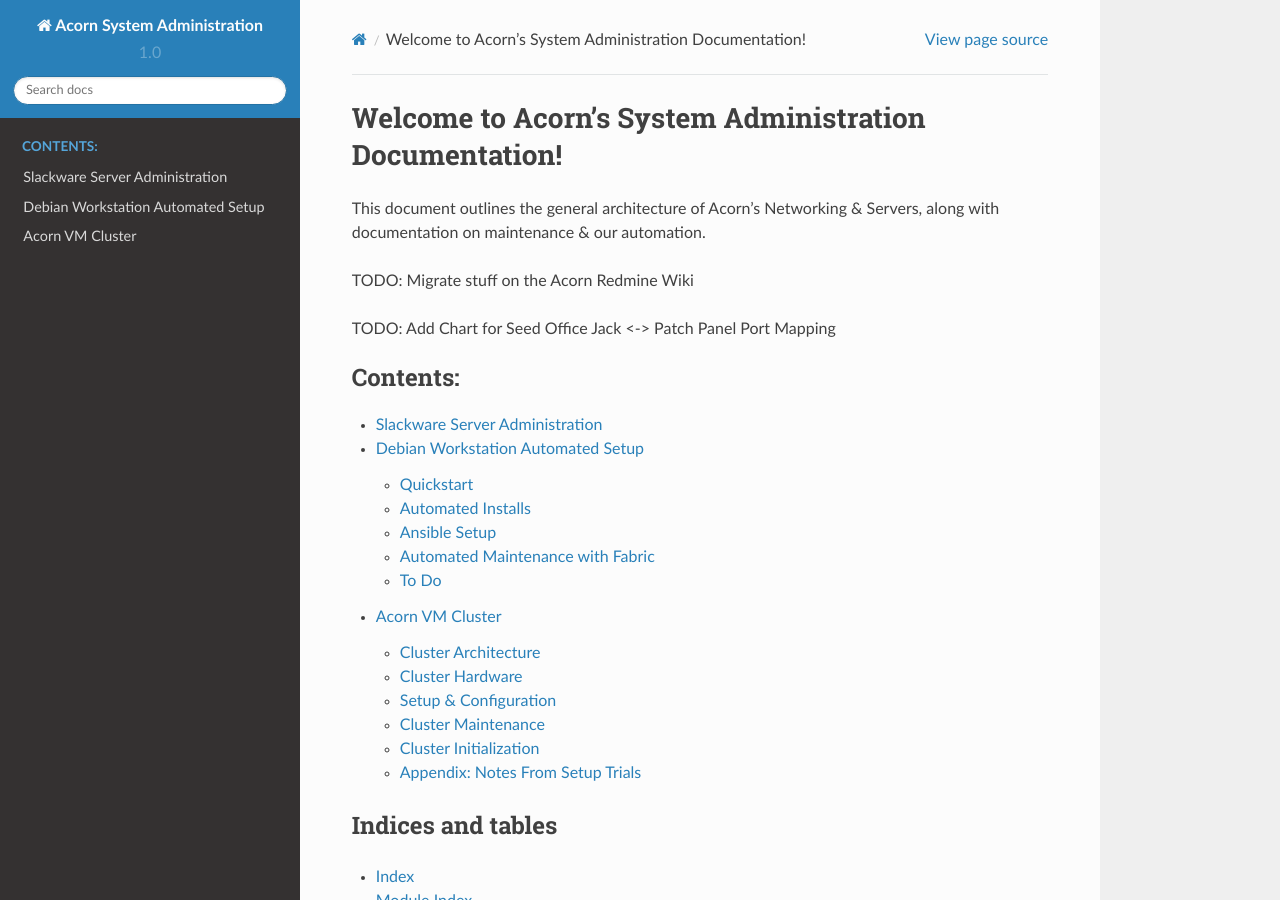
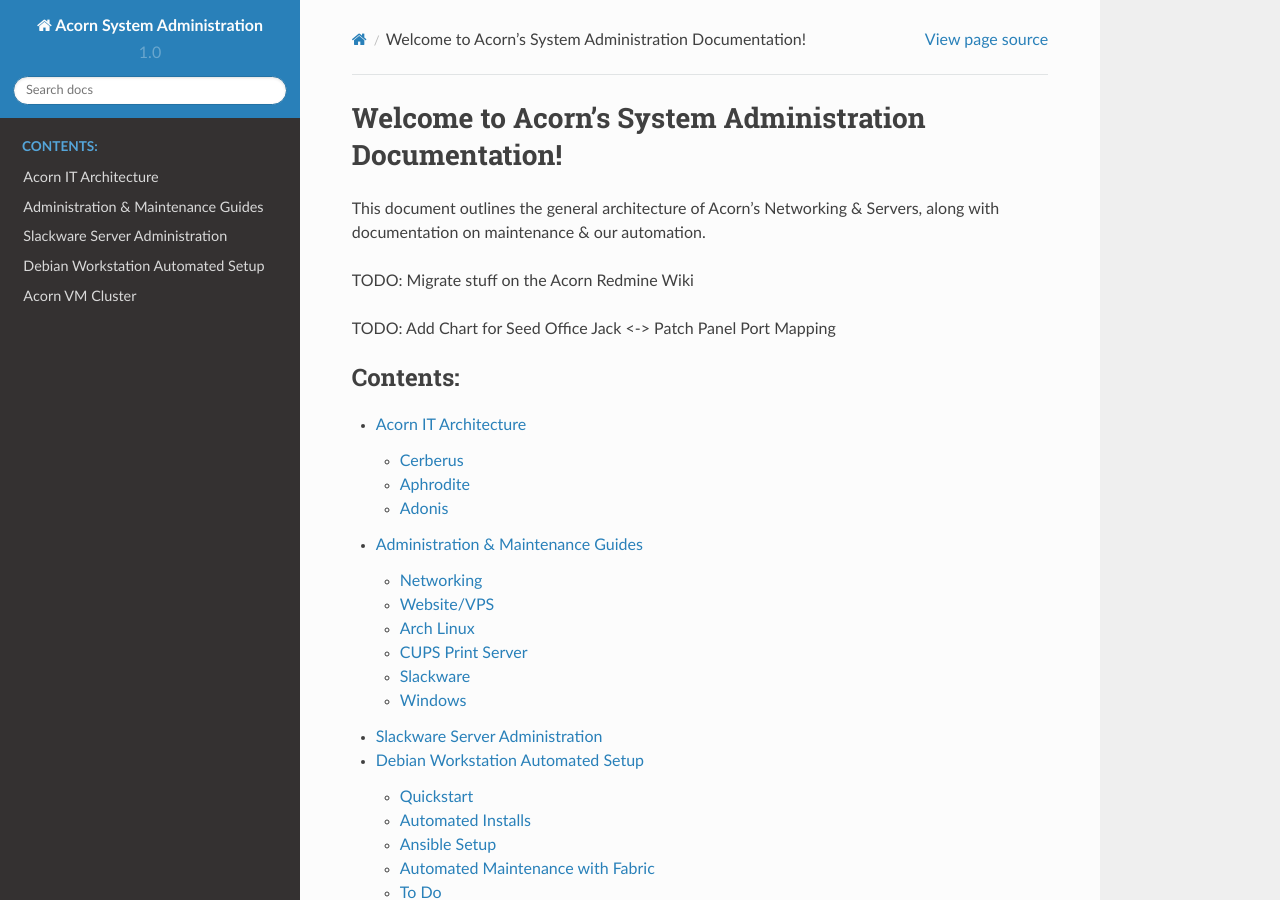
Before and after one commit to prikhi/sysadmintools, a Sphinx documentation site: the page built from docs/source/index.rst, in a window 1280 px wide and 900 px high. Built offline with Sphinx 7.4.7 and the Read the Docs theme 2.0.0, drawn with Linux system fonts in a browser that asks for light colours; some of the changed lines change nothing that is shown.

Commit message:
docs: Add Architecture Section & Migrate Guides From Wiki

```diff
--- /dev/null
+++ b/docs/source/architecture.rst
@@ -0,0 +1,78 @@
+=====================
+Acorn IT Architecture
+=====================
+
+
+Our local network is run on a 10Gb/s switch that splits out to 1Gb ethernet
+connections. Additional buildings are connected via ENH202 wifi bridges.
+
+Our internet connection runs at a dedicated 3Mb/s with a burst of up to 10Mb/s.
+
+Our router is called ``Cerberus`` - it runs FreeBSD and runs the Packet Filter
+firewall, NAT, DHCP, BIND DNS, Samba WINS, & a Squid Web Proxy.
+
+Our servers runs Slackware Linux - we have ``Vishnu``, our Database server,
+``Aphrodite``, our general server, & ``Adonis``, our backup server.
+
+Vishnu contains our Business files & is backed up hourly, daily, monthly, &
+yearly to both Adonis & Aphrodite.
+
+Aphrodite holds our Community & Personal files & is backed up daily, monthly, &
+yearly to Adonis.
+
+We currently have one public Linux workstation, ``SewingMachine``, that runs
+Debian & KDE - but the setup has been automated to make it easier to expand.
+
+
+Cerberus
+========
+
+Cerberus is our router that runs FreeBSD, serves ``.acorn`` DNS requests,
+provides DHCP & WINS, & caches HTTP requests.
+
+There's a guide available from the terminal, SSH into cerberus, then run
+``cerberus_help`` for a long guide & ``cerberus_quick`` for a quick reference
+of config files & useful commands.
+
+TODO: Move that documentation over here!
+
+There are a couple of bandwidth graphs:
+
+* Live Usage graph: http://cerberus.acorn:667
+* Longer per-host graph: http://cerberus.acorn/bandwidth
+* Live User per-host graph: run ``sudo iftop``
+
+These links might be helpful:
+
+* FreeBSD Handbook: http://www.freebsd.org/doc/en_US.ISO8859-1/books/handbook/
+* PF Docs: http://www.openbsd.org/faq/pf/index.html
+* Firewalling with PF: http://home.nuug.no/~peter/pf/en/index.html
+* Newbie Guide for PF on OpenBSD: http://www.thedeepsky.com/howto/newbie_pf_guide.php
+* TCP/IP Primer: http://www.ipprimer.com/
+
+TODO: Add maintenance documentation: adding static ips, killing someones internet
+
+TODO: Buy a server w/ a lotta ram, ssd, & a 10Gb nic and replace cerberus
+
+
+Aphrodite
+=========
+
+Aphrodite is a general-purpose Slackware server that runs the following services:
+
+* **cups** - Print Server running at http://printers.acorn
+* **http** - Apache webserver serving redmine to http://projects.acorn &
+  minecraft to http://minecraft.acorn
+* **samba** - Personal, Community, & Backup Windows Shares
+* **minecraft** - Minecraft 1.7.2 Server at ``minecraft.acorn``
+* **murmur** - Chat/VoIP server at ``chat.acorn``, port ``64738``.
+* **moinmoin** - Wiki server running at http://wiki.acorn
+* **AcornAccounting** - Custom accounting software running at http://accounting.acorn
+* **zabbix** - Network/System Monitoring at http://monitor.acorn
+
+
+Adonis
+======
+
+Adonis is our Slackware backup server, that hosts daily, monthly, & yearly
+backups of the Business, Community, & Personal shares.
--- /dev/null
+++ b/docs/source/guides.rst
@@ -0,0 +1,540 @@
+===================================
+Administration & Maintenance Guides
+===================================
+
+
+.. contents::
+    :local:
+
+
+
+Networking
+==========
+
+Add or Modify DNS Entries
+-------------------------
+
+To add, edit, or delete the DNS entries for the ``.acorn`` domain, we use
+``nsupdate`` to send commands to the BIND server on Cerberus.
+
+You will need the keyname & secret for DNS updates from
+``/etc/namedb/named.conf``.
+
+.. code::
+
+    $ ssh admin@cerberus.acorn
+    $ nsupdate -y KEYNAME:KEYSECRET
+    > update add <Domain> <TTL> <Type> <Destination>
+    > send
+
+    # Adding a CNAME record
+    > update add projects.acorn 86400 CNAME aphrodite.acorn
+    > send
+
+    # Adding new A & PTR records
+    > update add allium.outdoor.acorn 86400 A 192.168.1.246
+    > update add 246.1.168.192.in-addr.arpa 86400 PTR allium.outdoor.acorn
+    > send
+
+    # Deleting A & PTR records
+    > update delete barn.outdoor.acorn A
+    > update delete 245.1.168.192.in-addr.arpa PTR
+    > send
+
+
+Switch Internet from CVALink to Telnes
+--------------------------------------
+
+When our main internet(from CVALink) is down, you can follow these directions
+to switch to our slower, backup internet(from Telnes).
+
+* Go to back of server rack.
+* Unplug black cable(labelled ``WAN``) from port 10 in 2nd patch panel(not the
+  switch) and plug it into the Ethernet ``P0`` port on the Telnes modem on
+  shelf at top of rack.
+* SSH into Cerberus, edit ``/etc/rc.conf``: ``sudo nano /etc/rc.conf``
+* Comment out the following lines by adding a # sign in front of them::
+
+      ifconfig_em1="inet 104.245.228.34 netmask 255.255.255.248"
+      defaultrouter="104.245.228.33"
+
+* Un-comment the Telnes lines by removing the leading # sign::
+
+    #ifconfig_em1="inet 208.46.125.98 netmask 255.255.255.248"
+    #defaultrouter="208.46.125.97"
+
+* You should now have something like this::
+
+    #ifconfig_em1="inet 104.245.228.34 netmask 255.255.255.248"
+    #defaultrouter="104.245.228.33"
+
+    ifconfig_em1="inet 208.46.125.98 netmask 255.255.255.248"
+    defaultrouter="208.46.125.97"
+
+* Save the file and exit.
+* Restart the network interfaces & routing service::
+
+    sudo service netif restart; sudo service routing restart
+
+
+You should now have a working connection, you can test it by pinging Google::
+
+    ping 8.8.8.8
+
+If there are still internet problems after following this procedure, it's
+highly likely that the Telnes connection is down as well.
+
+You should check the lights on the top of the modem, if they are all green
+there's a small chance the problem is with Cerberus.
+
+Test that by plugging the modem into a laptop instead of Cerberus and setting
+it to connect with the above static IP. If that doesn't work, or the lights
+aren't all green, call Telnes support - they will probably ask you to plug the
+modem directly into the internet box on the side of the Seed Office warehouse.
+
+
+Website/VPS
+==============
+
+Updating Wordpress
+------------------
+
+Backup the files & database first::
+
+    cp -r ~acorn/htdocs ~/acorn_wp_backup
+    mysqldump -u acorn acorn > ~/acorn_wp.sql
+
+Then `Log-In`_, visit the `Updates`_ page, and hit
+``Update``.
+
+Sometimes the ``reCAPTCHA`` plugin's API keys need to be re-entered. You can
+grab those from the `reCAPTCHA Admin`_ by logging in as
+``acorncommunity@gmail.com``.
+
+.. _Log-In:   http://www.acorncommunity.org/wp-login.php
+.. _Updates:  http://www.acorncommunity.org/wp-admin/update-core.php
+.. _reCAPTCHA Admin:    https://www.google.com/recaptcha/admin#site/319279143
+
+
+Importing Newsletter Emails
+---------------------------
+
+You can use this procedure if you have a list of emails you want to add to our
+newsletter.
+
+You'll need a text file containing the emails or a CSV file(without a header
+row) of ``Name,Email``.
+
+* Log in to our `Sendy server <https://sendy.southernexposure.com>`_.
+* Click the ``SESE Retail`` brand.
+* Click ``View all lists`` under ``Lists & Subscribers`` in the left menu.
+* Click the ``Garden Guide`` list.
+* Click the ``Add Subscribers`` button at the top of the page.
+* Either select & upload your file, or paste it into the box & submit the form.
+
+
+Optimizing Images
+-----------------
+
+There is a cronjob that runs this monthly, but if you've done a bulk image
+upload and want to optimize them immediately, you can run these commands from
+the SESE VPS::
+
+    find ~/public_html/images -iname '*.png' -exec optipng -o7 -quiet -preserve -log ~/optipng.log '{}' \;
+    find ~/public_html/images -iname '*.jpg' -exec jpegtran -copy none -optimize -progressive -outfile '{}' '{}' \;
+
+Arch Linux
+==========
+
+LAN Package Cache
+-----------------
+
+We have a shared Arch Linux package cache at ``ssh://admin@aphrodite.acorn:/mnt/DataShare/Misc/Cache/pacman/pkg``.
+
+You can follow these steps to link your Arch Linux workstation up to the shared
+cache::
+
+    # become the root user
+    sudo -i
+    # create ssh key, copy to aphrodite.acorn
+    ssh-keygen -t ecdsa
+    ssh-copy-id admin@aphrodite.acorn
+    # add mountpoint to fstab
+    echo 'admin@aphrodite.acorn:/mnt/DataShare/Misc/Cache/pacman/pkg  /var/cache/pacman/pkg   fuse.sshfs  defaults,_netdev,allow_other    0   0' >> /etc/fstab
+
+Clearing pacman's cache will delete all packages except those that are
+currently installed. In a shared cache where computers may have different
+packages installed, clearing the cache will remove packages other computers
+have installed.
+
+You can fix this by changing the ``CleanMethod`` option in ``/etc/pacman.conf``
+to ``KeepCurrent``.
+
+.. seealso::
+
+    https://wiki.archlinux.org/index.php/Custom_local_repository_with_ABS_and_gensync#Network_shared_pacman_cache
+
+    https://wiki.archlinux.org/index.php/SSHFS
+
+
+CUPS Print Server
+=================
+
+Install CUPS Server on Slackware
+--------------------------------
+
+Install CUPS & the various printer drivers::
+
+    slackpkg install cups hplip gutenprint ghostscript ghostscript-fonts lcms2 poppler
+
+Enable running on boot::
+
+    chmod +x /etc/rc.d/rc.cups
+
+Edit the config at ``/etc/cups/cupsd.conf``::
+
+    Port 631
+    ServerName printers.acorn
+    ServerAlias *
+    Browsing On
+
+    <Location />
+        Order allow,deny
+        Allow from 127.0.0.1
+        Allow from 192.168.1.*
+    </Location>
+    <Location /admin>
+        AuthType Basic
+        Order allow,deny
+        Allow from 127.0.0.1
+        Allow from 192.168.1.*
+    </Location>
+    <Location /admin/conf>
+        AuthType Basic
+        Order allow,deny
+        Allow from 127.0.0.1
+        Allow from 192.168.1.*
+    </Location>
+
+Start the server::
+
+    /etc/rc.d/rc.cups start
+
+Visit http://printers.acorn:631, click ``Administration`` & log in as ``root``.
+Click ``Find New Printers`` & ``Add Printer``.
+
+For the HP LaserJet M601, use the JetDirect Connection Socket
+``socket://yourprinter:9100`` with the HP LaserJet 600 M601 Postscript driver.
+
+**Add PDF Printer(optional)**
+
+Install the additional dependencies::
+
+    slackpkg install libmpc mpfr
+
+Install ``cups-pdf`` via SlackBuilds::
+
+    mkdir ~/builds; cd ~/builds
+    wget http://slackbuilds.org/slackbuilds/14.0/office/cups-pdf.tar.gz
+    tar xvfz cups-pdf.tar.gz
+    cd cups-pdf
+    wget http://www.cups-pdf.de/src/cups-pdf_3.0beta1.tar.gz
+    ./cups-pdf.SlackBuild
+    installpkg /tmp/cups-pdf*_SBo.tgz
+
+**Add HTTP Proxy(optional)**
+
+This allows you to access http://printers.acorn for management, instead of
+http://printers.acorn:631.
+
+Add the following Virtual Host to ``/etc/httpd/extra/httpd-vhosts.conf``:
+
+.. code-block:: apache
+
+    <VirtualHost *:80>
+        ServerName printers.acorn
+        ServerAlias www.printers.acorn
+        ProxyRequests Off
+        ProxyPass / http://localhost:631/
+        <Proxy *>
+            Order allow,deny
+            Allow from all
+        </Proxy>
+        <Location />
+            ProxyPassReverse http://localhost:631/
+            ProxyHTMLEnable On
+            ProxyHTMLURLMap / /
+        </Location>
+    </VirtualHost>
+
+
+Configure CUPS Clients
+----------------------
+
+**Arch Linux**
+
+.. code::
+
+    # Install
+    pacman -S libcups
+
+    # Add Server
+    echo 'ServerName printers.acorn:631/version=1.1' > /etc/cups/client.conf
+
+
+
+Slackware
+=========
+
+14.0 Upgrade
+------------
+
+Fully upgrade the current distribution::
+
+    slackpkg update
+    slackpkg upgrade-all
+
+Run LILO & reboot if the kernel was upgraded::
+
+    lilo -C /etc/lilo.conf
+    reboot
+
+Now insert the Slackware 14.0 DVD or mount the ISO::
+
+    mount /dev/sdg /mnt/cdrom
+
+Switch into single-user mode::
+
+    telinit 1
+
+Blacklist the kernel & 3rd party packages by adding the following to
+``/etc/slackpkg/blacklist``::
+
+    kernel-firmware
+    kernel-headers
+    kernel-source
+    kernel-generic
+    kernel-generic-smp
+    kernel-huge
+    kernel-huge-smp
+    kernel-modules
+    kernel-modules-smp
+    [0-9]+_SBo
+    [0-9]+alien
+    [0-9]+compat32
+
+Navigate to the DVD mount point, install the new kernel & update slackpkg::
+
+    cd /mnt/cdrom/slackware64
+    installpkg a/kernel-huge-3.2.29-x86_64-1.txz
+    installpkg a/kernel-modules-3.2.29-*.txz
+    upgradepkg ap/slackpkg-2.82.0-noarch-8.tgz
+
+Find & merge any new config files::
+
+    find /etc -name "*.new"
+    vimdiff /etc/slackpkg/mirrors.new /etc/slackpkg/mirrors
+    vimdiff /etc/slackpkg/blacklist.new /etc/slackpkg/blacklist
+
+Upgrade the package utilities & tools::
+
+    upgradepkg a/pkgtools-*.tgz
+    upgradepkg a/tar-*.tgz
+    upgradepkg a/xz-*.tgz
+    upgradepkg a/findutils
+
+Update the package list::
+
+    slackpkg update
+
+First upgrade the C libraries, then all packages::
+
+    slackpkg upgrade glibc-solibs
+    slackpkg upgrade-all
+
+Remove any deprecated packages::
+
+    slackpkg clean-system
+
+Install the new packages::
+
+    slackpkg install kmod
+    slackpkg install-new
+
+After upgrading, use the slackpkg menu or vimdiff to go through the
+configuration files and merge/remove .new files::
+
+    find /etc -name "*.new"
+    vimdiff /etc/mdadm.conf.new /etc/mdadm.conf
+    # Or run
+    slackpkg new-config
+
+Edit ``/etc/lilo.conf`` to include an entry to the old kernel::
+
+    image = /boot/vmlinuz-huge-2.6.37.6
+        root = <same as above entry>
+        label = "2.6.37.6"
+        read-only
+
+Reconfigure lilo, switch out of single-user mode and reboot the computer::
+
+    lilo -C /etc/lilo.conf
+    telinit 3
+    reboot
+
+If the computer booted successfuly, edit ``/boot/lilo.conf`` and remove the
+entry to the old kernel. Also remove the kernel lines from
+``/etc/slackpkg/blacklist``.
+
+Check for new kernel upgrades::
+
+    slackpkg update
+    slackpkg upgrade-all
+
+Reconfigure lilo and reboot if a new kernel was installed::
+
+    lilo -C /etc/lilo.conf
+    reboot
+
+Finally, rebuild all custom SlackBuilds and remove the filters from the
+/etc/slackpkg/blacklist file.
+
+
+Windows
+=======
+
+Fresh Install
+-------------
+
+This is what we do to our Windows workstations after a clean install.
+
+
+Configuration
++++++++++++++
+
+**Users**
+
+Create an ``SESE`` user as well as an ``Admin`` administrator account.
+
+**Networking**
+
+Open up the IPv4 settings for the network connection & set the ``WINS`` server
+to ``192.168.1.254``.
+
+**Misc**
+
+Create links in the Windows Explorer Favorites menu to
+``//Aphrodite/Community``, ``//Aphrodite/Personal``, & ``//Vishnu/Business``.
+
+Applications
+++++++++++++
+
+There is a folder that contains the setup files for commonly installed
+applications at ``//Aphrodite/Community/Applications/5 Fresh Windows Install``.
+
+**Internet Explorer**
+
+Updating to Windows 7 Service Pack 1 & Internet Explorer 11 is required for
+computers that will be used with ``StoneEdge``.
+
+The default version of Internet Explorer(and therefore MS Access & StoneEdge)
+uses **only** insecure SSL versions & ciphers, which are all disabled on the
+SESE website.
+
+If you skip this step, the computer will not be able to import orders from the
+website.
+
+**Mumble**
+
+* Follow or cancel the Audio Wizard.
+* Follow the Certificate Wizard.
+* Add a new favorite server:
+    * Name: Acorn Chat Server
+    * Address: chat.acorn
+    * Port: 64738
+    * Username: <hostname of new computer>
+    * Password: <blank>
+* Set the following options under ``Configure -> Settings``:
+    * User Interface -> Enable ``Hide in Tray``
+    * User Interface -> Disable ``Use selected item as the chat bar target``
+    * Network -> Enable both settings under ``Connection``
+    * Overlay -> Disable the Overlay
+
+In the Start Menu, copy the Mumble application to the ``Startup`` folder.
+
+**Firefox/Chrome**
+
+Add the following bookmarks:
+
+* `Acorn Accounting <http://accounting.acorn>`_
+* `Acorn Project Tracker <http://projects.acorn>`_
+* `Acorn Wiki <http://wiki.acorn>`_
+
+Add the following addons/extensions:
+
+* `HTTPSeverywhere <https://www.eff.org/https-everywhere>`_
+* `uBlock Origin <https://addons.mozilla.org/en-US/firefox/addon/ublock-origin/>`_
+* `Disconnect <https://disconnect.me/>`_
+
+**Zabbix Monitoring Agent**
+
+Grab the agent archive from ``\\Aphrodite\Community\Applications\5 Fresh
+Windows Install\zabbix_agents.win.zip`` or from the `Downloads Page
+<http://www.zabbix.com/download.php>`_.
+
+Extract it to ``C:\zabbix\`` and edit the ``conf/zabbix_agentd.win.conf`` file
+with notepad, changing the following settings::
+
+    Server=monitor.acorn
+    ServerActive=monitor.acorn
+    Hostname=<workstations_hostname>
+
+Save the file to ``C:\zabbix_agentd.conf``. Hit ``Win+R`` and enter ``cmd`` to
+open a terminal. ``cd`` to the exracted ``bin\win32`` or ``bin\win64``
+directory and run ``zabbix_agentd.exe -i`` then ``zabbix_agentd.exe -s``.
+
+Open up Windows firewall and manually add entries allowing the
+``zabbix_agentd.exe`` through.
+
+Now head to `Acorn's Zabbix Server <http://monitor.acorn>`_ and log in. At the
+``Configuration -> Hosts`` Page, click the ``Create host`` button.
+
+Set the following options:
+
+* Hostname - the same Hostname defined in the workstation's config file.
+* Groups - Windows workstations
+* Agent interface - Connect to DNS. The DNS name should be "<hostname>.acorn"
+* Templates - OS Windows Workstation. Be sure to click add before clicking save!
+* Inventory - Set to manual or automatic and add any relevant details that you know.
+
+Save the new host.
+
+After a short while, the host's Z icon should turn blue, this means the host is
+being monitored correctly.  You can check the latest data by selecting
+``Monitoring -> Latest Data`` and selecting the new workstation from the
+dropdown menus.
+
+Tweaks
+++++++
+
+**Unfragmented Paging File**
+
+Windows normally increases the size of the paging file as needed. When the disk
+starts to fill up this can cause the paging file to become fragmented.
+
+This can be circumvented by allocating a single size to the paging file instead
+of using the default range, immediately after installing Windows.
+
+*Windows 7*
+
+* Right-click ``Computer`` in Start Menu.
+* Click ``Properties``.
+* Click ``Advanced system settings`` link.
+* Click ``Performance Settings...`` in ``Advanced Tab``.
+* Click ``Change...`` in ``Virtual memory`` box in ``Advanced Tab``.
+* Uncheck ``Automatically manage paging file size for all drives``
+* Click ``Custom Size:`` radio button.
+* Enter the desired size (size of RAM + 300MB allows for a full core dump).
+* Click ``Set``.
+* Click ``OK`` for all dialogs.
+* Restart Computer.
--- a/docs/source/index.rst
+++ b/docs/source/index.rst
@@ -14,6 +14,8 @@
    :maxdepth: 2
    :caption: Contents:
 
+   architecture
+   guides
    servers/slackware
    office_workstation
    vm_cluster/index
```
Also changed, not shown: 1 other file.
